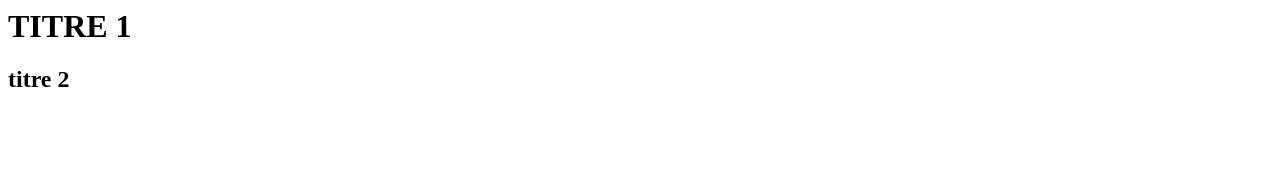
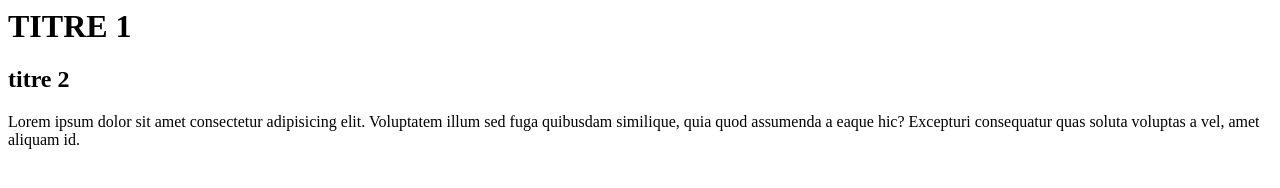
Before and after one commit to QRAVET/gitprojet.github.io, a plain HTML site: page index.html in a window 1280 px wide. Drawn offline with Linux system fonts and the light colour scheme.

Commit message:
ajout LOREM

```diff
--- a/index.html
+++ b/index.html
@@ -1,2 +1,4 @@
 <h1>TITRE 1</h1>
 <h2>titre 2</h2>
+
+<p>Lorem ipsum dolor sit amet consectetur adipisicing elit. Voluptatem illum sed fuga quibusdam similique, quia quod assumenda a eaque hic? Excepturi consequatur quas soluta voluptas a vel, amet aliquam id.</p>
```
